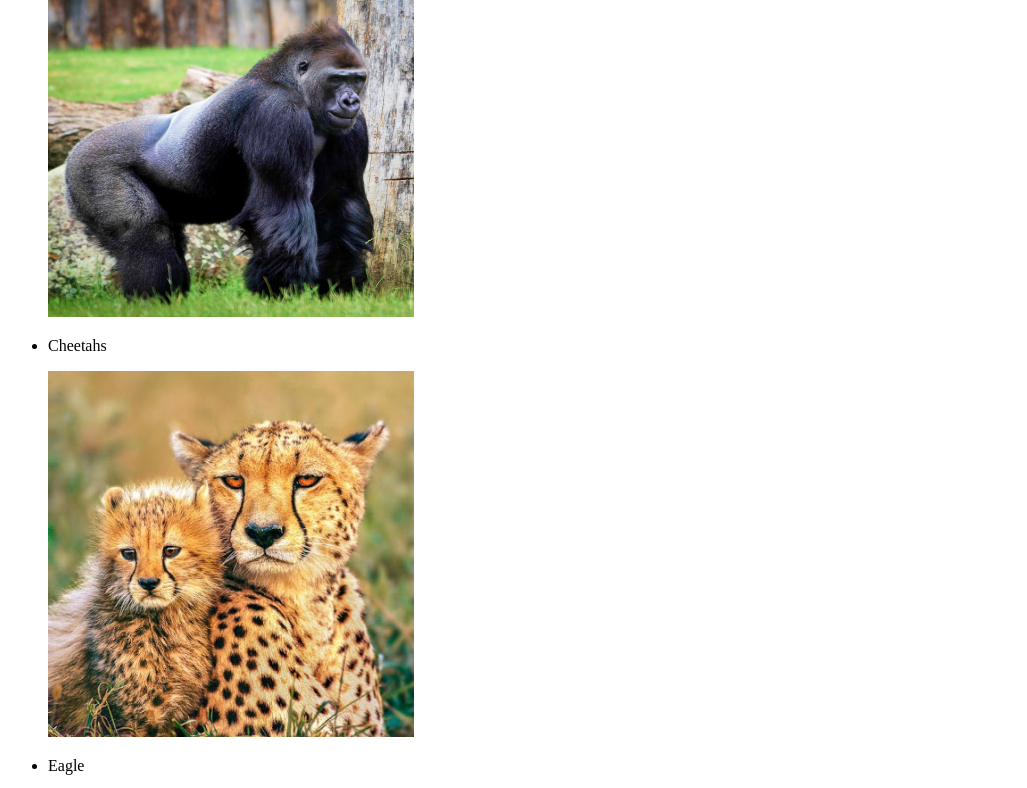
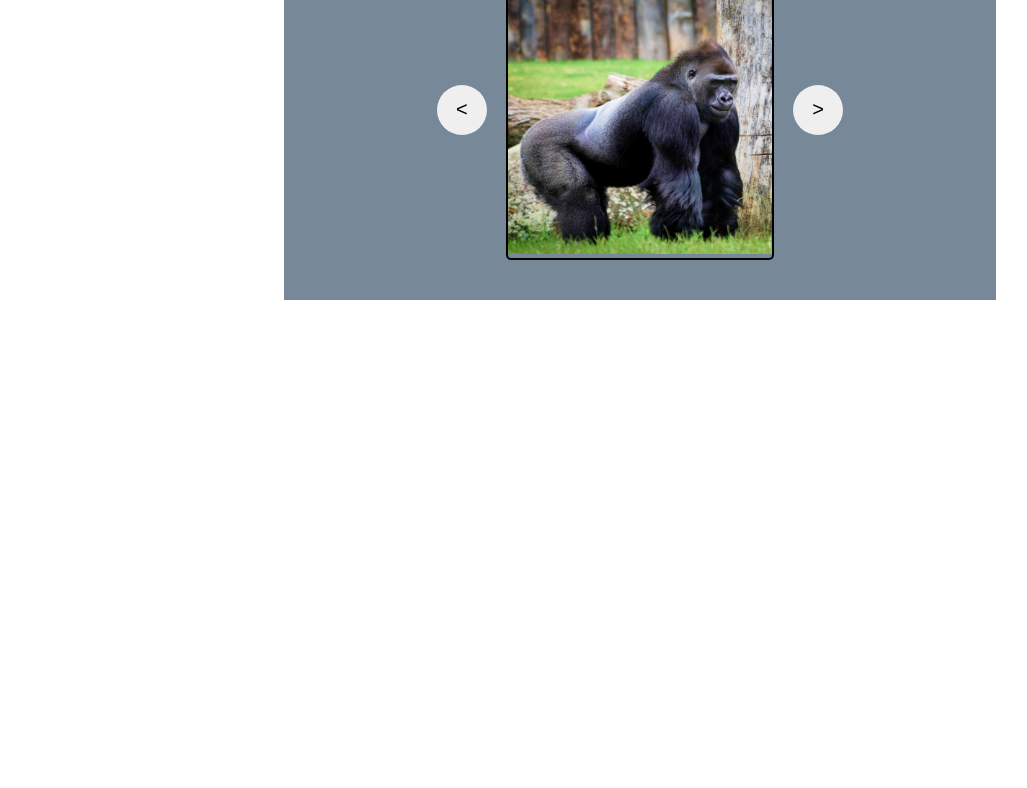
Before and after one commit to slava1000uk/SimpleSliderVanillaJs, a plain HTML site: page index.html in a window 1280 px wide. Shown: the part 99-887 px from the top of the page, without its empty margins (0-1027 px from the left). After the commit the page ends 800 px from the top, so only its background shows below. Drawn offline with Linux system fonts and the light colour scheme.

Commit message:
feat: add css for slider

```diff
--- a/index.html
+++ b/index.html
@@ -43,6 +43,8 @@
         </li>
       </ul>
     </div>
+    <button class="control left">&lt;</button>
+    <button class="control right">&gt;</button>
   </div>
 
   <script src="script.js"></script>
--- a/style.css
+++ b/style.css
@@ -0,0 +1,59 @@
+.container {
+  background-color: lightslategrey;
+  width: 50%;
+  margin: 0 auto;
+  padding: 40px;
+  position: relative;
+}
+
+.slider {
+  border: 2px solid black;
+  border-radius: 5px;
+  width: 264px;
+  margin: 0 auto;
+  overflow: hidden;
+}
+
+.slider__list {
+  margin: 0;
+  padding: 0;
+  list-style: none;
+  display: flex;
+}
+
+.slider__item {}
+
+p {
+  margin: 0;
+  text-align: center;
+  font-size: 30px;
+  margin-bottom: 5px;
+  color: white;
+}
+
+img {
+  width: 264px;
+}
+
+.control {
+  font-size: 20px;
+  width: 50px;
+  height: 50px;
+  border-radius: 25px;
+  border: none;
+  position: absolute;
+}
+
+.control:hover {
+  background-color:lawngreen;
+}
+
+.control.left {
+  top: 45%;
+  left: calc(40% - 264px/2);
+}
+
+.control.right {
+  top: 45%;
+  right: calc(40% - 264px/2);
+}
```
